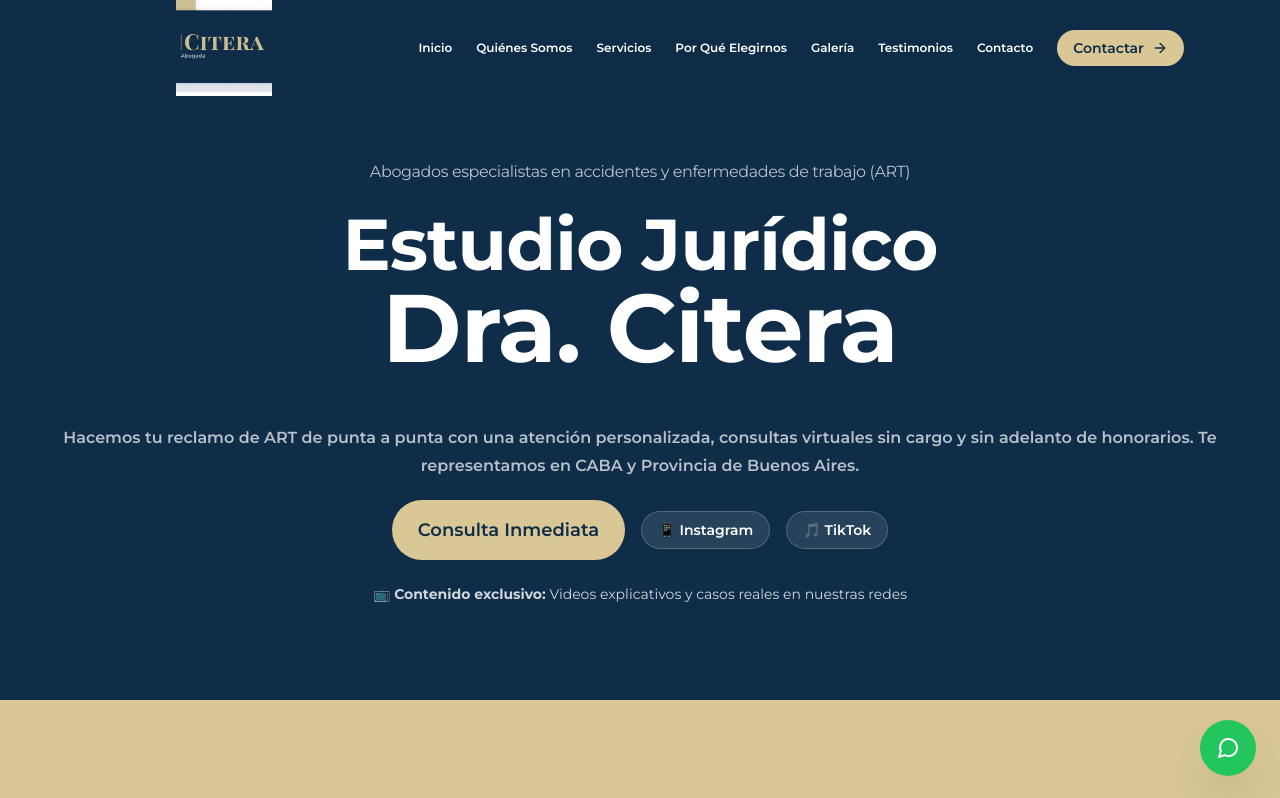
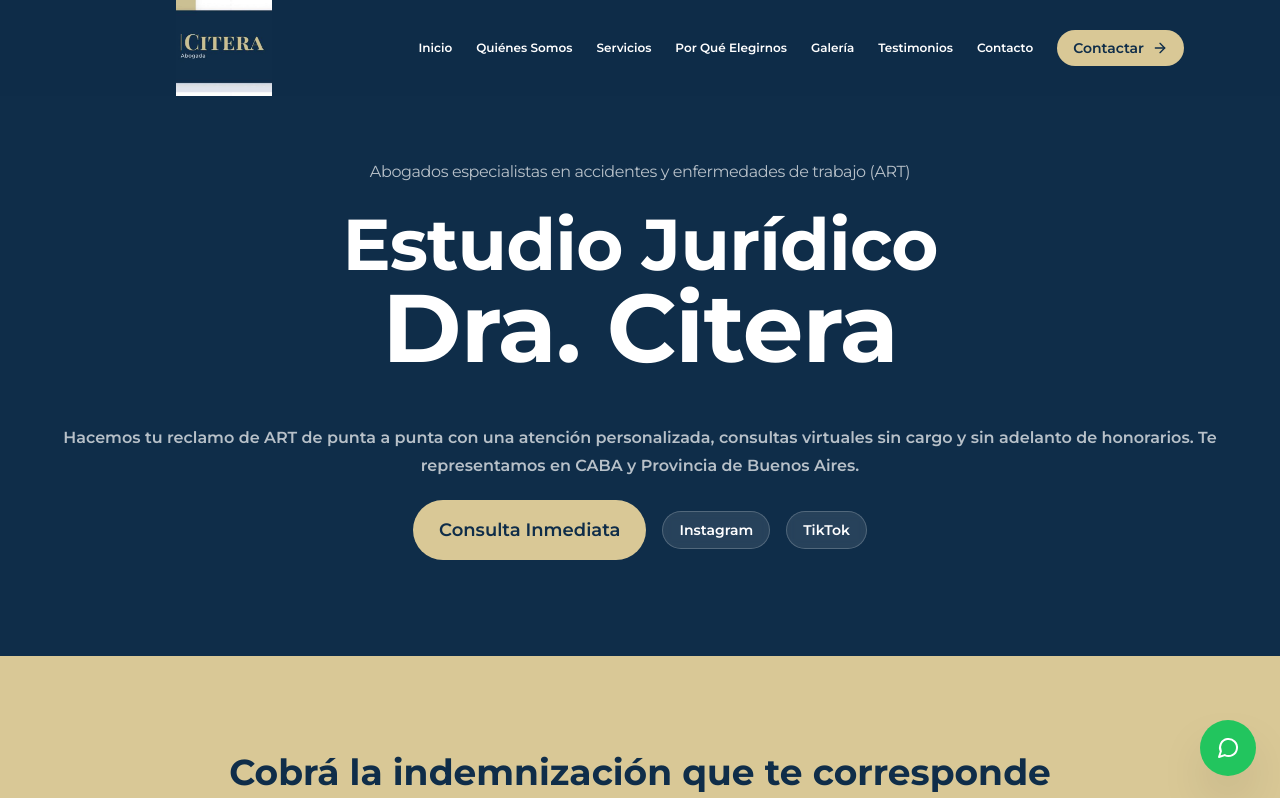
Before and after one commit to ZanellaOrnela/ESTUDIO-ANALIA-CITERA, a Next.js app: page / in a window 1280 px wide. Shown: the top 798 px of the page. Built offline with nearby package versions, Linux system fonts and the light colour scheme.

Commit message:
Update typography in Contact and Hero components: replace 'Cinzel' font with 'Montserrat' for consistency and remove unnecessary emoji from social media links for a cleaner presentation.

```diff
--- a/components/Contact.tsx
+++ b/components/Contact.tsx
@@ -85,7 +85,7 @@ Datos del formulario:
             {/* Contact Info */}
             <motion.div variants={itemVariants} className="space-y-8">
               <div className="bg-[#D9C896] rounded-xl p-8">
-                <h3 className="text-2xl font-bold mb-6 font-cinzel font-bold" style={{ color: '#0F2D49' }}>
+                <h3 className="text-2xl font-bold mb-6 font-montserrat font-bold" style={{ color: '#0F2D49' }}>
                   Información de Contacto
                 </h3>
 
--- a/components/Hero.tsx
+++ b/components/Hero.tsx
@@ -62,7 +62,7 @@ const Hero = () => {
                   rel="noopener noreferrer"
                   className="inline-flex items-center space-x-2 px-4 py-2 bg-white/10 backdrop-blur-sm rounded-full border border-white/20 hover:bg-white/20 transition-all duration-200"
                 >
-                  <span className="text-white text-sm font-montserrat font-semibold">📱 Instagram</span>
+                  <span className="text-white text-sm font-montserrat font-semibold">Instagram</span>
                 </a>
                 <a
                   href="https://tiktok.com/@accidentes.trabajo.art"
@@ -70,16 +70,12 @@ const Hero = () => {
                   rel="noopener noreferrer"
                   className="inline-flex items-center space-x-2 px-4 py-2 bg-white/10 backdrop-blur-sm rounded-full border border-white/20 hover:bg-white/20 transition-all duration-200"
                 >
-                  <span className="text-white text-sm font-montserrat font-semibold">🎵 TikTok</span>
+                  <span className="text-white text-sm font-montserrat font-semibold">TikTok</span>
                 </a>
               </div>
             </div>
 
-            <div className="mt-6 text-center">
-              <p className="text-white/80 text-sm font-montserrat">
-                📺 <strong>Contenido exclusivo:</strong> Videos explicativos y casos reales en nuestras redes
-              </p>
-            </div>
+
           </div>
         </div>
       </div>
```
